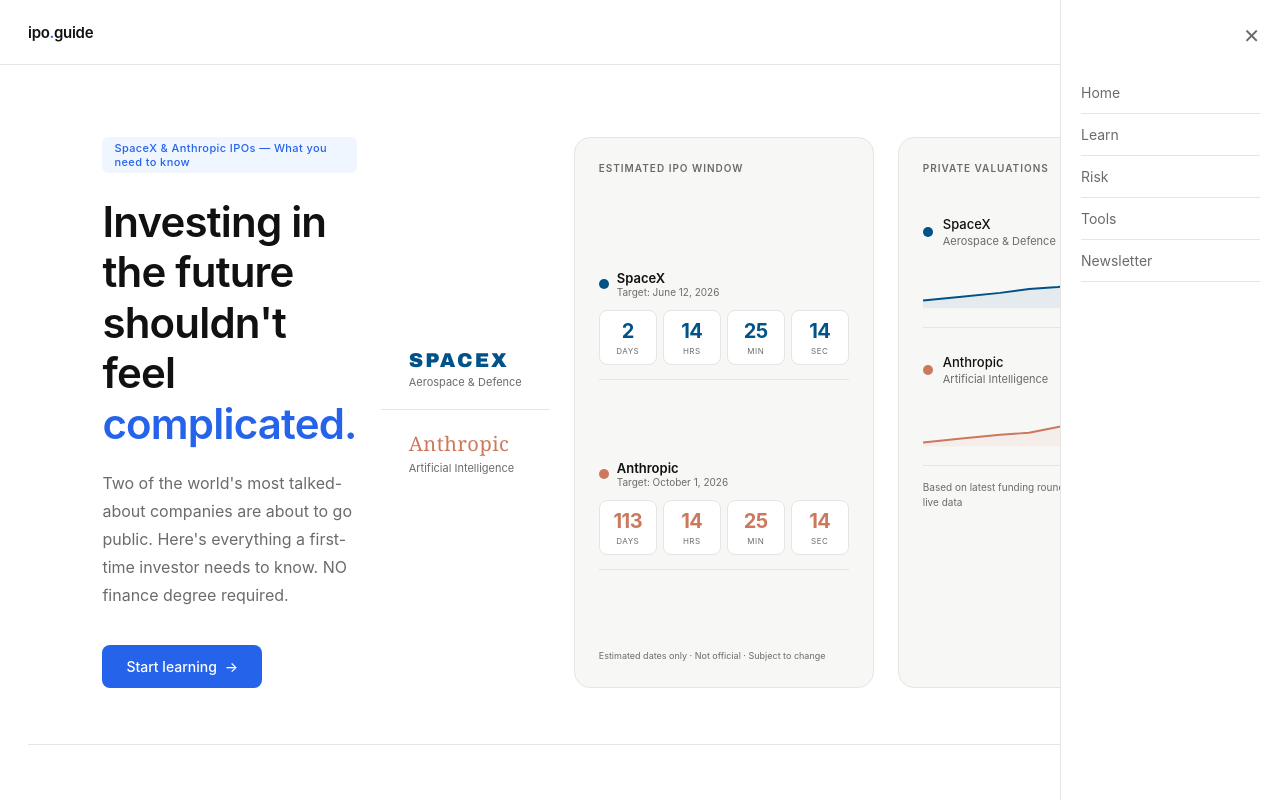
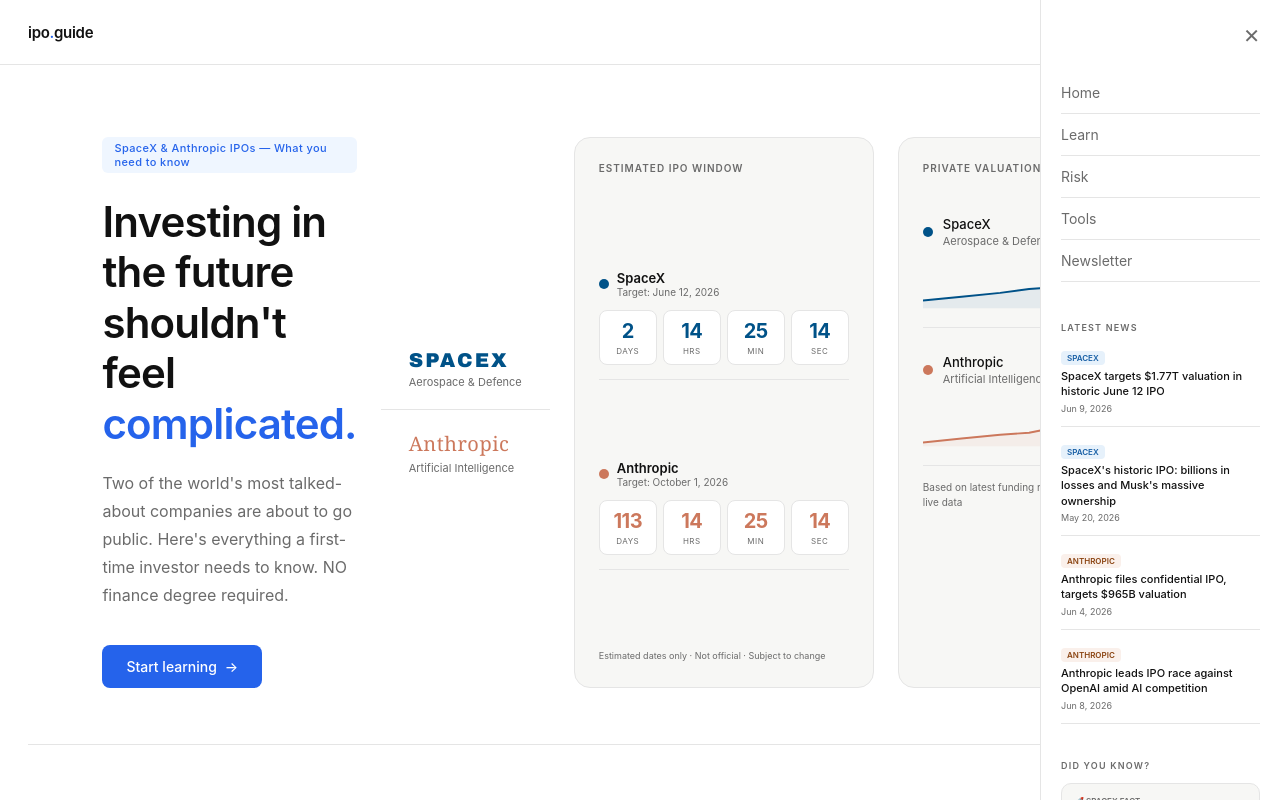
Before and after one commit to 23bananasinmytummy/ipo-explainer, a React (Create React App) app: page / in a window 1280 px wide. Both pictures are taken after a click on the button 1237 px from the left and 32 px from the top of the page. Shown: the top 800 px of the page. Built offline with nearby package versions, Linux system fonts and the light colour scheme.

Commit message:
added news and did you know to drawer

```diff
--- a/src/pages/Home.jsx
+++ b/src/pages/Home.jsx
@@ -93,20 +93,73 @@
                     className="drawer-slide"
                     onMouseLeave={() => setMenuOpen(false)}
                     style={{
-                        position: 'fixed', top: 0, right: 0, height: '100vh', width: '220px',
+                        position: 'fixed', top: 0, right: 0, height: '100vh', width: '240px',
                         background: 'var(--bg)', borderLeft: '1px solid var(--border)',
-                        padding: '24px 20px', zIndex: 200, display: 'flex', flexDirection: 'column'
+                        padding: '24px 20px', zIndex: 200, display: 'flex', flexDirection: 'column',
+                        overflowY: 'auto'
                     }}>
                     <button onClick={() => setMenuOpen(false)} style={{
                         alignSelf: 'flex-end', background: 'none', border: 'none',
                         fontSize: '20px', cursor: 'pointer', color: 'var(--text-muted)', marginBottom: '24px'
                     }}>✕</button>
+
                     {['Home', 'Learn', 'Risk', 'Tools', 'Newsletter'].map(page => (
                         <a key={page} href="/" style={{
                             padding: '12px 0', borderBottom: '1px solid var(--border)',
                             color: 'var(--text-muted)', textDecoration: 'none', fontSize: '14px'
                         }}>{page}</a>
                     ))}
+
+                    <div style={{ height: '1px', background: 'var(--border)', margin: '20px 0' }} />
+
+                    <div style={{ fontSize: '9px', fontWeight: '600', color: 'var(--text-muted)', letterSpacing: '1.2px', marginBottom: '12px' }}>
+                        LATEST NEWS
+                    </div>
+
+                    {[
+                        { tag: 'SPACEX', tagBg: '#E6F1FB', tagColor: '#185FA5', title: 'SpaceX targets $1.77T valuation in historic June 12 IPO', date: 'Jun 9, 2026', url: 'https://capital.com/en-int/learn/ipo/spacex-ipo' },
+                        { tag: 'SPACEX', tagBg: '#E6F1FB', tagColor: '#185FA5', title: "SpaceX's historic IPO: billions in losses and Musk's massive ownership", date: 'May 20, 2026', url: 'https://www.cnbc.com/2026/05/20/spacex-ipo-live-updates.html' },
+                        { tag: 'ANTHROPIC', tagBg: '#FAF0EB', tagColor: '#8B4513', title: 'Anthropic files confidential IPO, targets $965B valuation', date: 'Jun 4, 2026', url: 'https://techcrunch.com/2026/06/04/ahead-of-its-ipo-anthropics-daniela-amodei-shrugs-off-doubts-about-ais-returns/' },
+                        { tag: 'ANTHROPIC', tagBg: '#FAF0EB', tagColor: '#8B4513', title: 'Anthropic leads IPO race against OpenAI amid AI competition', date: 'Jun 8, 2026', url: 'https://www.gurufocus.com/news/8904873/anthropic-leads-ipo-race-against-openai-amid-ai-market-competition' },
+                    ].map(({ tag, tagBg, tagColor, title, date, url }) => (
+                        <a key={title} href={url} target="_blank" rel="noreferrer" style={{
+                            display: 'block', marginBottom: '12px', paddingBottom: '12px',
+                            borderBottom: '1px solid var(--border)', textDecoration: 'none'
+                        }}>
+                            <div style={{
+                                display: 'inline-block', fontSize: '8px', fontWeight: '600',
+                                padding: '2px 6px', borderRadius: '4px', marginBottom: '4px',
+                                background: tagBg, color: tagColor
+                            }}>{tag}</div>
+                            <div style={{ fontSize: '11px', fontWeight: '500', color: 'var(--text)', lineHeight: '1.4', marginBottom: '3px' }}>{title}</div>
+                            <div style={{ fontSize: '9px', color: 'var(--text-muted)' }}>{date}</div>
+                        </a>
+                    ))}
+
+                    <div style={{ height: '1px', background: 'var(--border)', margin: '8px 0 16px' }} />
+
+                    <div style={{ fontSize: '9px', fontWeight: '600', color: 'var(--text-muted)', letterSpacing: '1.2px', marginBottom: '12px' }}>
+                        DID YOU KNOW?
+                    </div>
+                    <div style={{
+                        background: 'var(--bg-secondary)', borderRadius: '10px',
+                        padding: '12px', border: '1px solid var(--border)'
+                    }}>
+                        <div style={{ fontSize: '8px', fontWeight: '600', color: 'var(--text-muted)', marginBottom: '6px' }}>
+                            {['🚀 SPACEX FACT', '🤖 ANTHROPIC FACT'][Math.floor(Math.random() * 2)]}
+                        </div>
+                        <div style={{ fontSize: '11px', color: 'var(--text)', lineHeight: '1.6' }}>
+                            {[
+                                "SpaceX has launched over 250 missions — more than any other company in history.",
+                                "Anthropic was founded in 2021 by former OpenAI researchers including siblings Dario and Daniela Amodei.",
+                                "Falcon 9 was the first orbital rocket to successfully land and be reused.",
+                                "Claude is trained using Constitutional AI — a technique to make AI safer and more honest.",
+                                "Elon Musk founded SpaceX in 2002 with $100M of his own money from the PayPal sale.",
+                                "Anthropic's valuation grew from $4.1B in 2023 to $965B in 2026 — in just 3 years.",
+                            ][Math.floor(Math.random() * 6)]}
+                        </div>
+                    </div>
+
                 </div>
             )}
 
```
